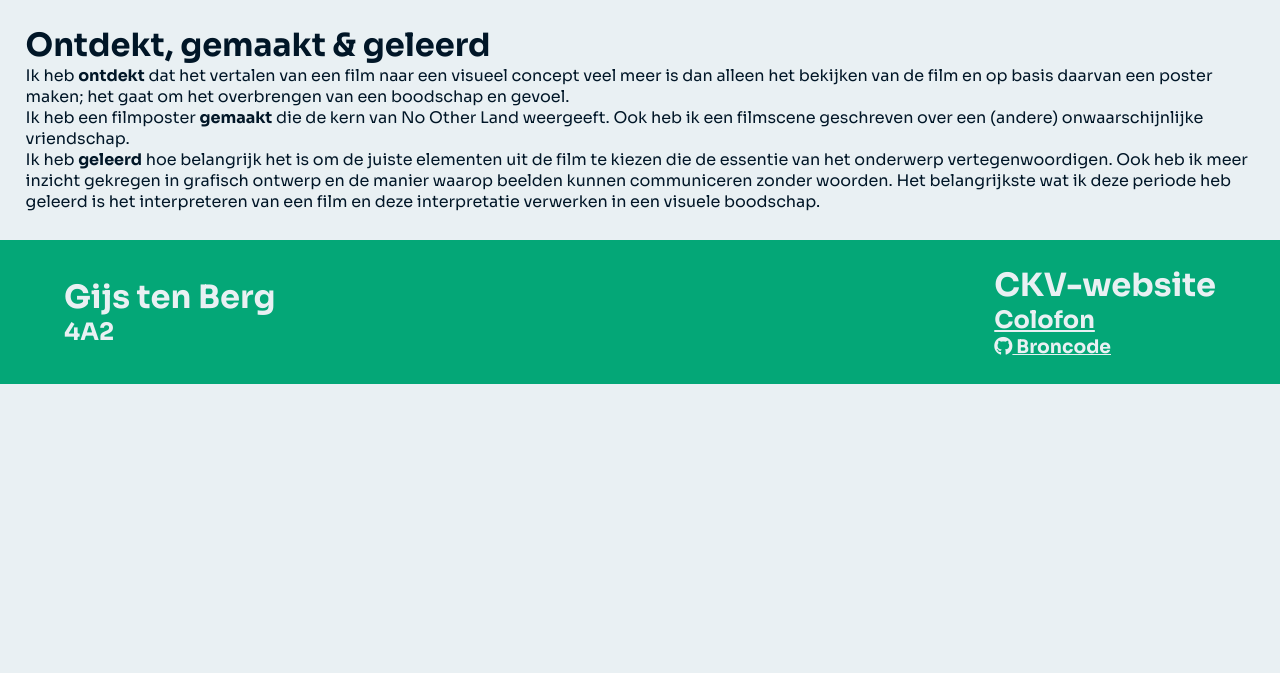
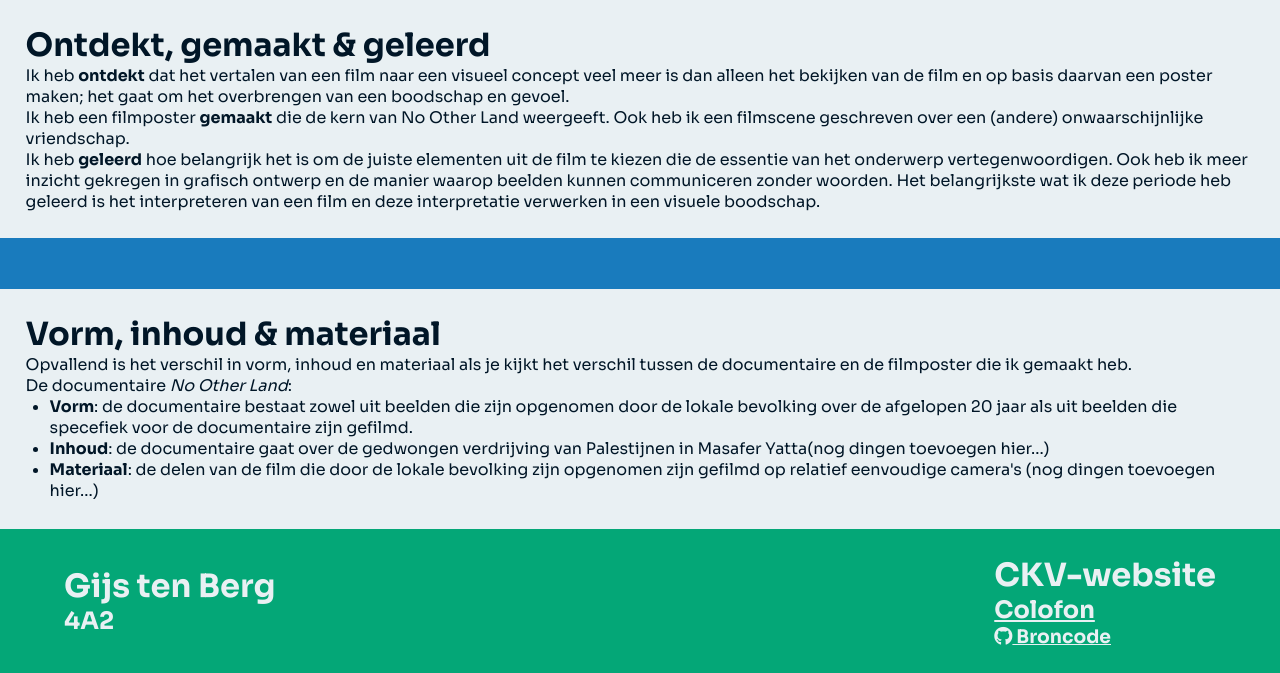
Before and after one commit to Gijs6/ckv, a Flask app: page /gijstenberg4a2/blok-3 in a window 1280 px wide. Shown: the part 4670-5343 px from the top of the page. Before the commit the page ends 5054 px from the top, so only its background shows below. Run offline with Flask 3, Linux system fonts and the light colour scheme; some libraries are stand-ins or nearby versions.

Commit message:
Start on vorm, inhoud, materiaal b3

```diff
--- a/templates/ckvb3.html
+++ b/templates/ckvb3.html
@@ -209,4 +209,23 @@
             </p>
         </div>
     </div>
+
+
+    <div class="paginablok scheiding blauw"></div>
+
+
+    <div class="paginablok verslagtekst">
+        <div class="verslagtekst-voorwoordje">
+            <h1>Vorm, inhoud & materiaal</h1>
+            <p>
+                Opvallend is het verschil in vorm, inhoud en materiaal als je kijkt het verschil tussen de documentaire en de filmposter die ik gemaakt heb.<br>
+                De documentaire <i>No Other Land</i>:
+                <ul>
+                    <li><b>Vorm</b>: de documentaire bestaat zowel uit beelden die zijn opgenomen door de lokale bevolking over de afgelopen 20 jaar als uit beelden die specefiek voor de documentaire zijn gefilmd.</li>
+                    <li><b>Inhoud</b>: de documentaire gaat over de gedwongen verdrijving van Palestijnen in Masafer Yatta(nog dingen toevoegen hier...)</li>
+                    <li><b>Materiaal</b>: de delen van de film die door de lokale bevolking zijn opgenomen zijn gefilmd op relatief eenvoudige camera's (nog dingen toevoegen hier...)</li>
+                </ul>
+            </p>
+        </div>
+    </div>
 {% endblock %}
```
